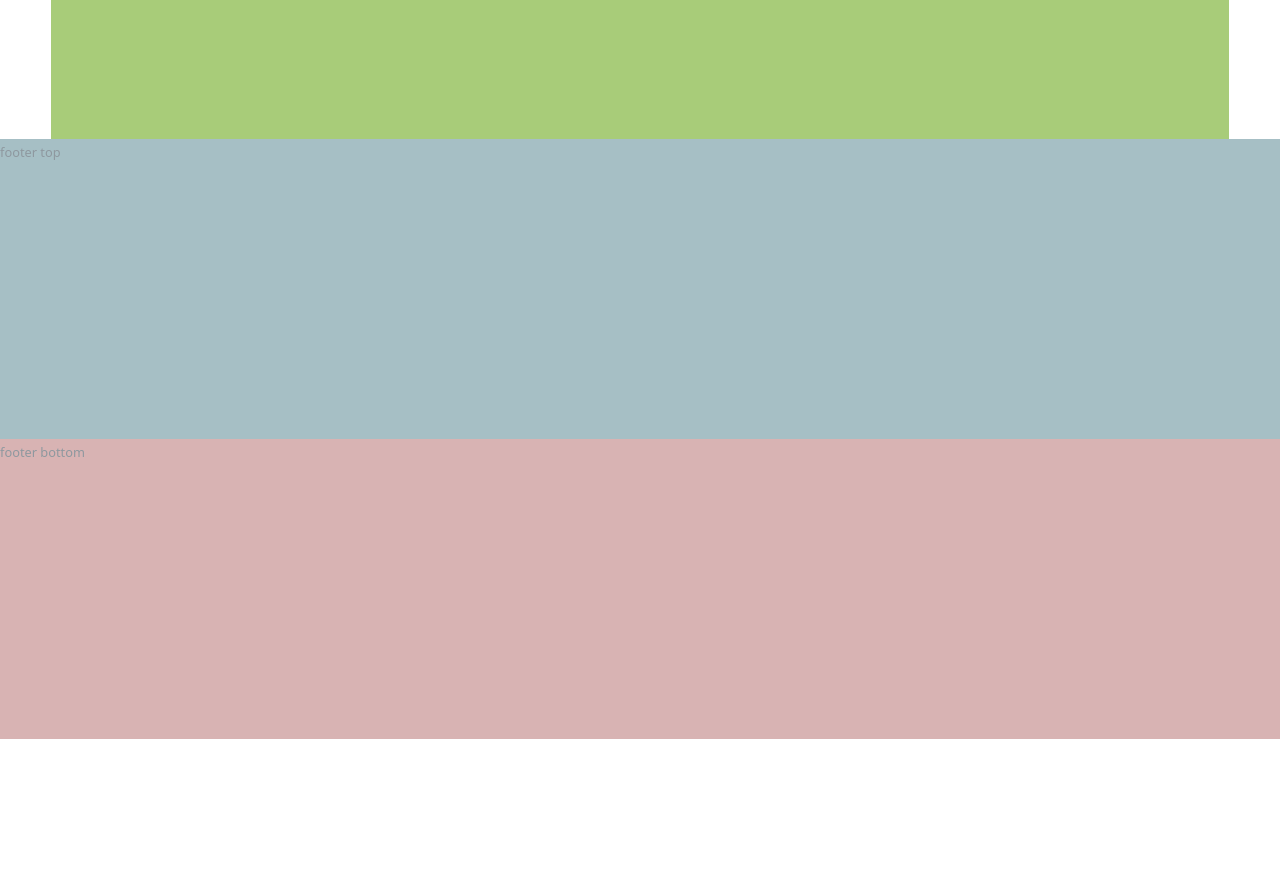
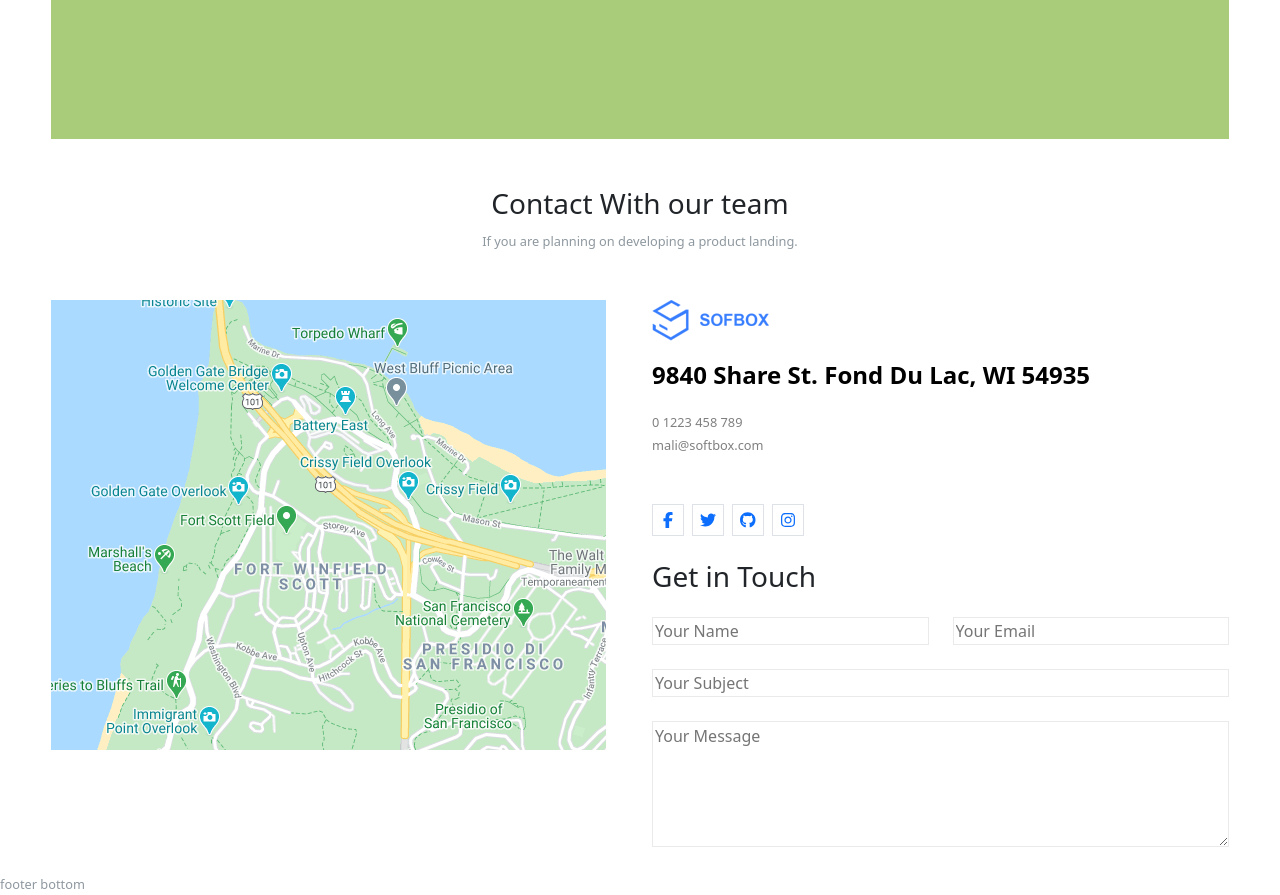
Before and after one commit to Richter96/proj-html-vuejs, a Vue app: page / in a window 1280 px wide. Shown: the part 2580-3475 px from the top of the page. Before the commit the page ends 3319 px from the top, so only its background shows below. Built offline with nearby package versions, Linux system fonts and the light colour scheme.

Commit message:
add footer top

```diff
--- a/src/components/AppFooter.vue
+++ b/src/components/AppFooter.vue
@@ -12,8 +12,55 @@ export default {
 </script>
 
 <template>
-    <div class="footer_top">
-        <span>footer top</span>
+    <div class="footer_top container_md">
+        <div class="row">
+            <div class="contact_title col-12 text-center ">
+                <h3>Contact With our team</h3>
+                <span>If you are planning on developing a product landing.</span>
+            </div>
+            <div class="col">
+                <img src="../assets/img/StaticMapService.GetMapIma.png" alt="">
+            </div>
+            <div class="col">
+                <img src="../assets/img/35.png" alt="">
+                <span class=" d-block text-black fs-4 py-3"><strong>9840 Share St. Fond Du Lac, WI 54935</strong></span>
+                <span class=" d-block text-black-50 py-1">0 1223 458 789</span>
+                <span class=" d-block text-black-50 ">mali@softbox.com</span>
+                <div class="icones d-flex gap-2 mt-5">
+                    <div class="icone border border-1">
+                        <a href="#">
+                            <font-awesome-icon icon="fa-brands fa-facebook-f" />
+                        </a>
+                    </div>
+                    <div class="icone border border-1">
+                        <a href="#">
+                            <font-awesome-icon icon="fa-brands fa-twitter" />
+                        </a>
+                    </div>
+                    <div class="icone border border-1">
+                        <a href="#">
+                            <font-awesome-icon icon="fa-brands fa-github" />
+                        </a>
+                    </div>
+                    <div class="icone border border-1">
+                        <a href="#">
+                            <font-awesome-icon icon="fa-brands fa-instagram" />
+                        </a>
+                    </div>
+                </div>
+                <div class="contact my-4">
+                    <h3>Get in Touch</h3>
+                    <div class="d-flex gap-4 my-4">
+                        <input type="text" placeholder="Your Name">
+                        <input type="text" placeholder="Your Email">
+                    </div>
+                    <div class="d-flex flex-column gap-4">
+                        <input type="text" placeholder="Your Subject">
+                        <textarea name="" id="" cols="30" rows="5" placeholder="Your Message"></textarea>
+                    </div>
+                </div>
+            </div>
+        </div>
     </div>
     <div class="footer_bottom">
         <span>footer bottom</span>
@@ -21,15 +68,30 @@ export default {
 </template>
 
 <style lang="scss">
-.footer_top {
-    width: 100%;
-    height: 300px;
-    background-color: rgba(88, 134, 146, 0.529);
+@use '../assets/scss/partials/variables' as *;
+
+.contact_title {
+    margin: 3rem 0;
 }
 
-.footer_bottom {
-    width: 100%;
-    height: 300px;
-    background-color: rgba(172, 93, 93, 0.466);
+.contact {
+    input {
+        width: 100%;
+    }
+
+    input,
+    textarea {
+        border: 1px solid $borderLightGray;
+        color: $TextLightGray;
+    }
+}
+
+.icone {
+    width: 2rem;
+    aspect-ratio: 1;
+    display: flex;
+    justify-content: center;
+    align-items: center;
+    border: 1px solid $borderLightGray;
 }
 </style>
```
